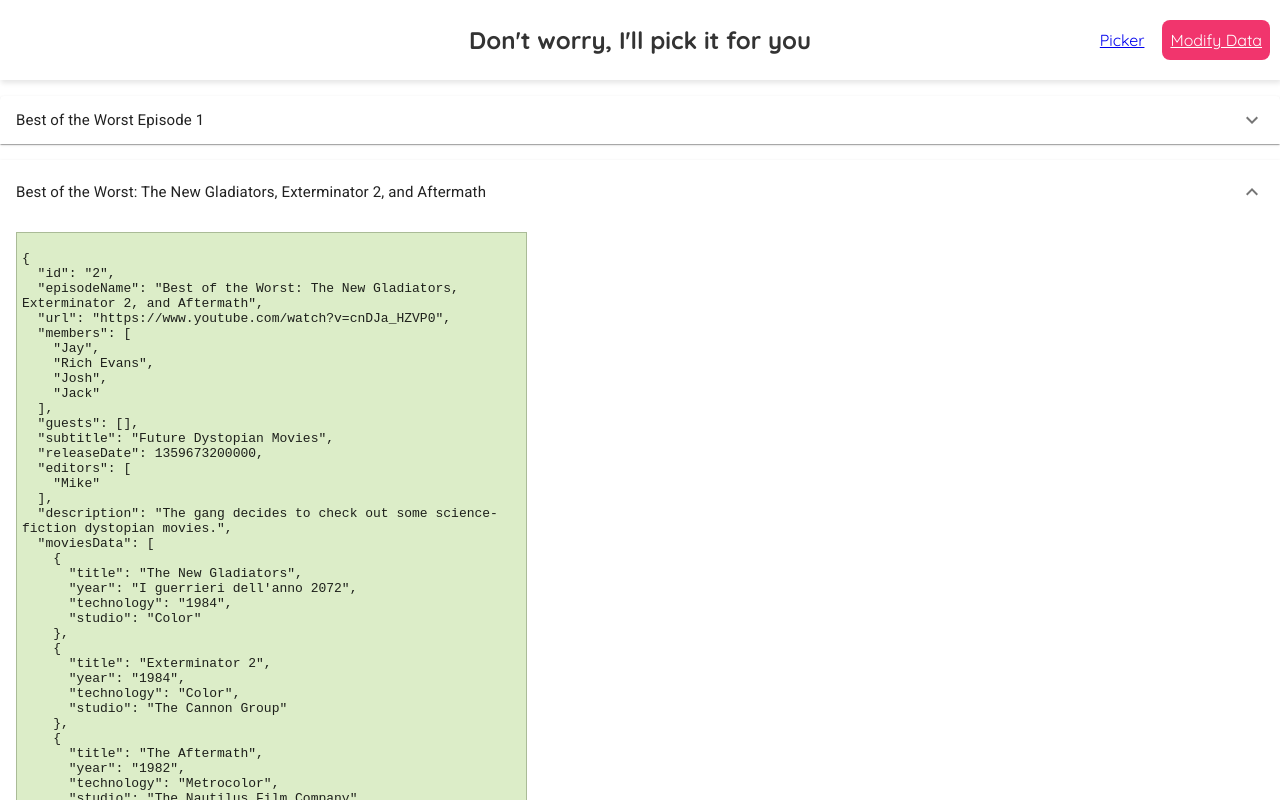
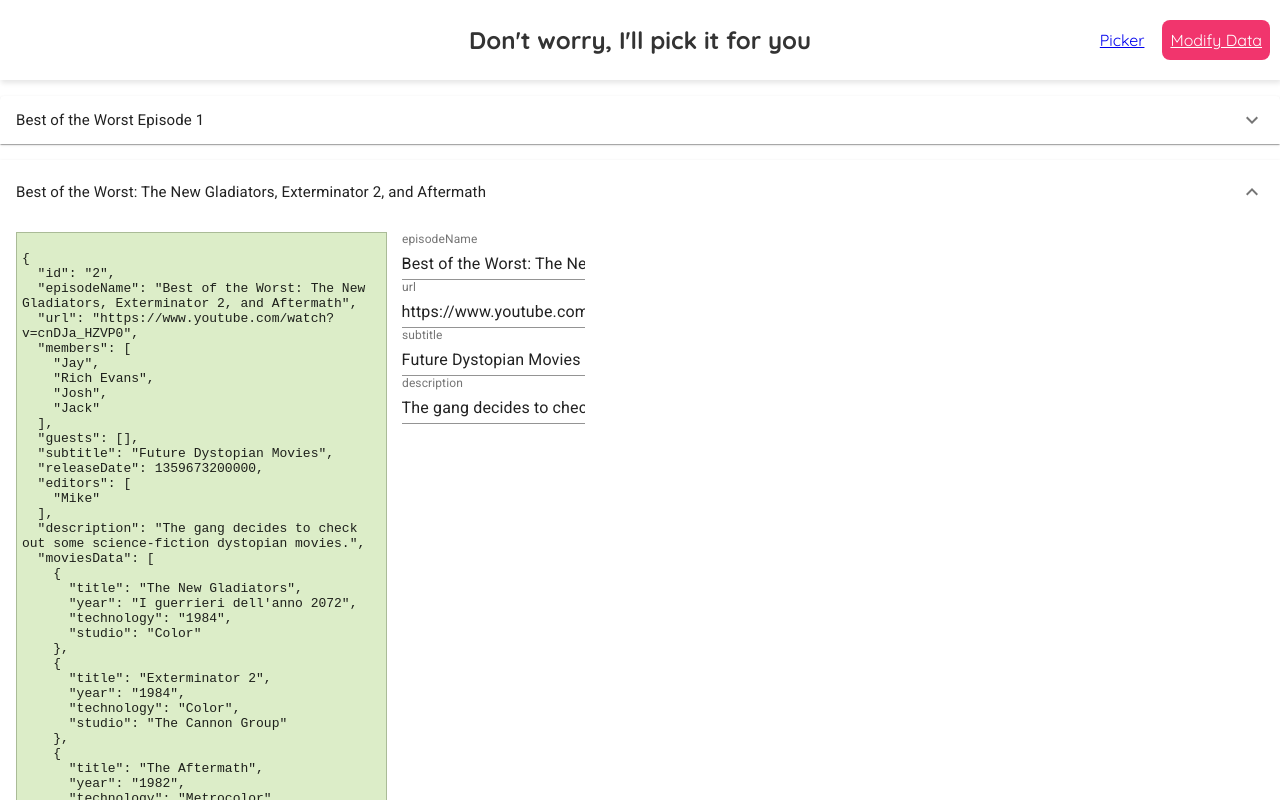
Before and after one commit to mprtcz/RLMPicker, a React (Create React App) app: page /modify-data in a window 1280 px wide. Both pictures are taken after a click on the button 640 px from the left and 168 px from the top of the page. Shown: the top 800 px of the page. Built offline with nearby package versions, Linux system fonts and the light colour scheme.

Commit message:
Added a single input component and set it up on the data modifier page.

```diff
--- a/src/components/DataModifierPage.js
+++ b/src/components/DataModifierPage.js
@@ -1,4 +1,4 @@
-import React from "react";
+import React, { useState } from "react";
 import { makeStyles } from "@material-ui/core/styles";
 import ExpandMoreIcon from "@material-ui/icons/ExpandMore";
 import { data } from "data/new-data";
@@ -8,6 +8,7 @@ import {
   AccordionSummary,
   Typography,
 } from "@material-ui/core";
+import SingleInput from "./SingleInput";
 
 const useStyles = makeStyles((theme) => ({
   root: {
@@ -24,19 +25,32 @@ const useStyles = makeStyles((theme) => ({
     backgroundColor: "#dcedc8",
     padding: 5,
     border: "1px solid #aabb97",
+    marginRight: 15,
     "&> pre": {
       textAlign: "left",
       whiteSpace: "pre-wrap",
     },
   },
+  detailsContainer: {
+    display: "flex",
+  },
 }));
 const DataModifierPage = () => {
   const initialData = data;
+  const [state, setState] = useState(initialData);
   const classes = useStyles();
+  const stringFields = ["episodeName", "url", "subtitle", "description"];
+
+  const handleChange = (event, datum, index, fieldName) => {
+    datum[fieldName] = event;
+    initialData[index] = datum;
+    setState([...initialData]);
+  };
 
   return (
     <div className={classes.mainContainer}>
-      {initialData.map((datum) => {
+      {initialData.map((datum, index) => {
+        const datumCopy = JSON.parse(JSON.stringify(datum));
         return (
           <Accordion>
             <AccordionSummary
@@ -49,8 +63,23 @@ const DataModifierPage = () => {
               </Typography>
             </AccordionSummary>
             <AccordionDetails className={classes.accordionDetails}>
-              <div className={classes.jsonRenderContainer}>
-                <pre>{JSON.stringify(datum, null, 2)}</pre>
+              <div className={classes.detailsContainer}>
+                <div className={classes.jsonRenderContainer}>
+                  <pre>{JSON.stringify(datumCopy, null, 2)}</pre>
+                </div>
+                <form>
+                  <div className="inputs">
+                    {stringFields.map((fieldName) => (
+                      <SingleInput
+                        datum={datum}
+                        fieldName={fieldName}
+                        emitNewValue={(newValue) => {
+                          handleChange(newValue, datum, index, fieldName);
+                        }}
+                      ></SingleInput>
+                    ))}
+                  </div>
+                </form>
               </div>
             </AccordionDetails>
           </Accordion>
--- a/src/components/Navbar.js
+++ b/src/components/Navbar.js
@@ -42,7 +42,7 @@ const Navbar = () => {
       <div className={classes.flexBalancer}></div>
       <h1>Don't worry, I'll pick it for you</h1>
       <div className={classes.links}>
-        <Link to="/" className={classes.link}>
+        <Link to="picker" className={classes.link}>
           Picker
         </Link>
         <Link
--- /dev/null
+++ b/src/components/SingleInput.js
@@ -0,0 +1,36 @@
+import React, { useEffect, useState } from "react";
+import {
+  Accordion,
+  AccordionDetails,
+  AccordionSummary,
+  TextField,
+  Typography,
+} from "@material-ui/core";
+
+const SingleInput = (props) => {
+  const [datum, setDatum] = useState(props.datum[props.fieldName]);
+  const { emitNewValue, fieldName } = props;
+
+  useEffect(() => {
+    console.info("datum name changed to ", datum);
+  }, [datum]);
+
+  const handleChange = (event) => {
+    console.log("event", event);
+
+    setDatum(event.target.value);
+    emitNewValue(event.target.value);
+  };
+  return (
+    <div>
+      <TextField
+        value={datum}
+        onChange={handleChange}
+        id="standard-basic"
+        label={fieldName}
+      />
+    </div>
+  );
+};
+
+export default SingleInput;
```
